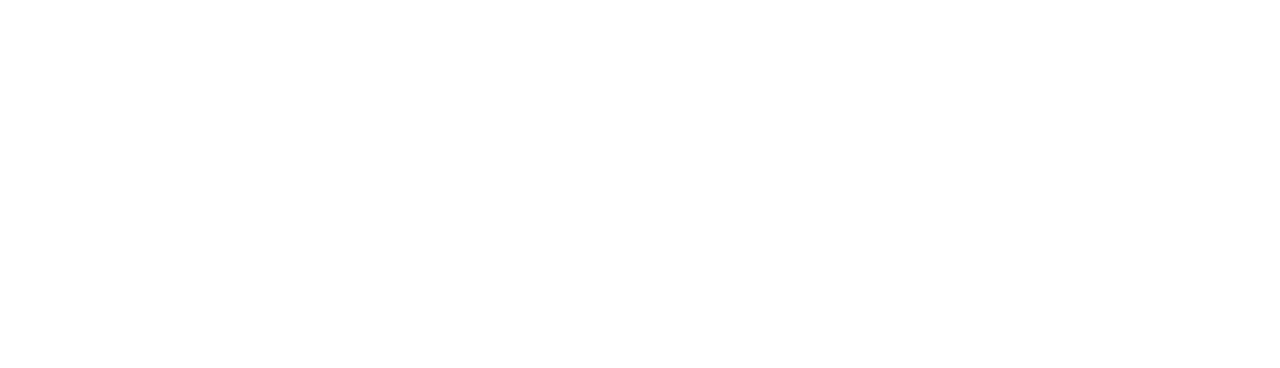
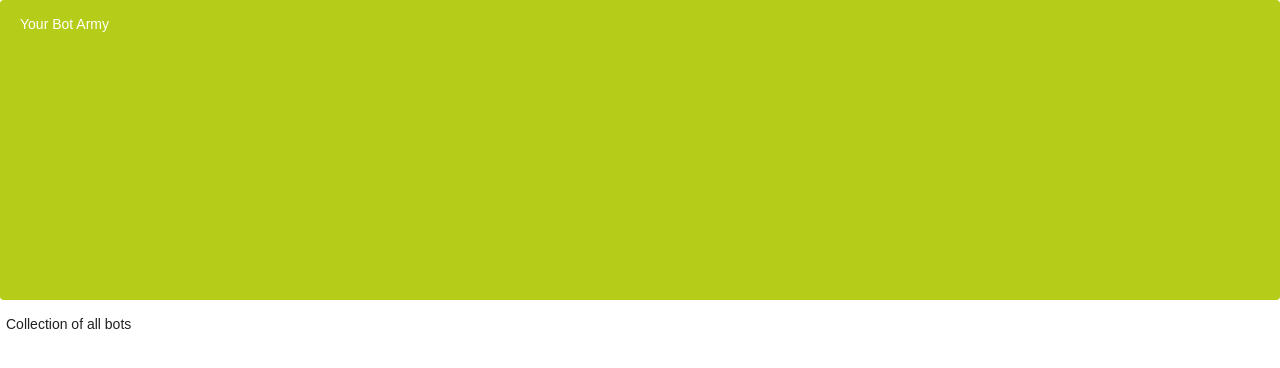
Before and after one commit to ItotiaHarrison/Bot-Battlr, a React (Create React App) app: page / in a window 1280 px wide. Shown: the top 368 px of the page. Built offline with nearby package versions, Linux system fonts and the light colour scheme.

Commit message:
Added components
Former-commit-id: 647d5c20225d9612a34796864bb3ccd3e8b7e8d4

```diff
--- a/src/components/BotsPage.js
+++ b/src/components/BotsPage.js
@@ -1,11 +1,14 @@
 import React from "react";
+import YourBotArmy from "./YourBotArmy";
+import BotCollection from "./BotCollection";
 
 function BotsPage() {
   //start here with your code for step one
 
   return (
     <div>
-      {/* put your components here */}
+      <YourBotArmy />
+      <BotCollection />
     </div>
   )
 }
```
